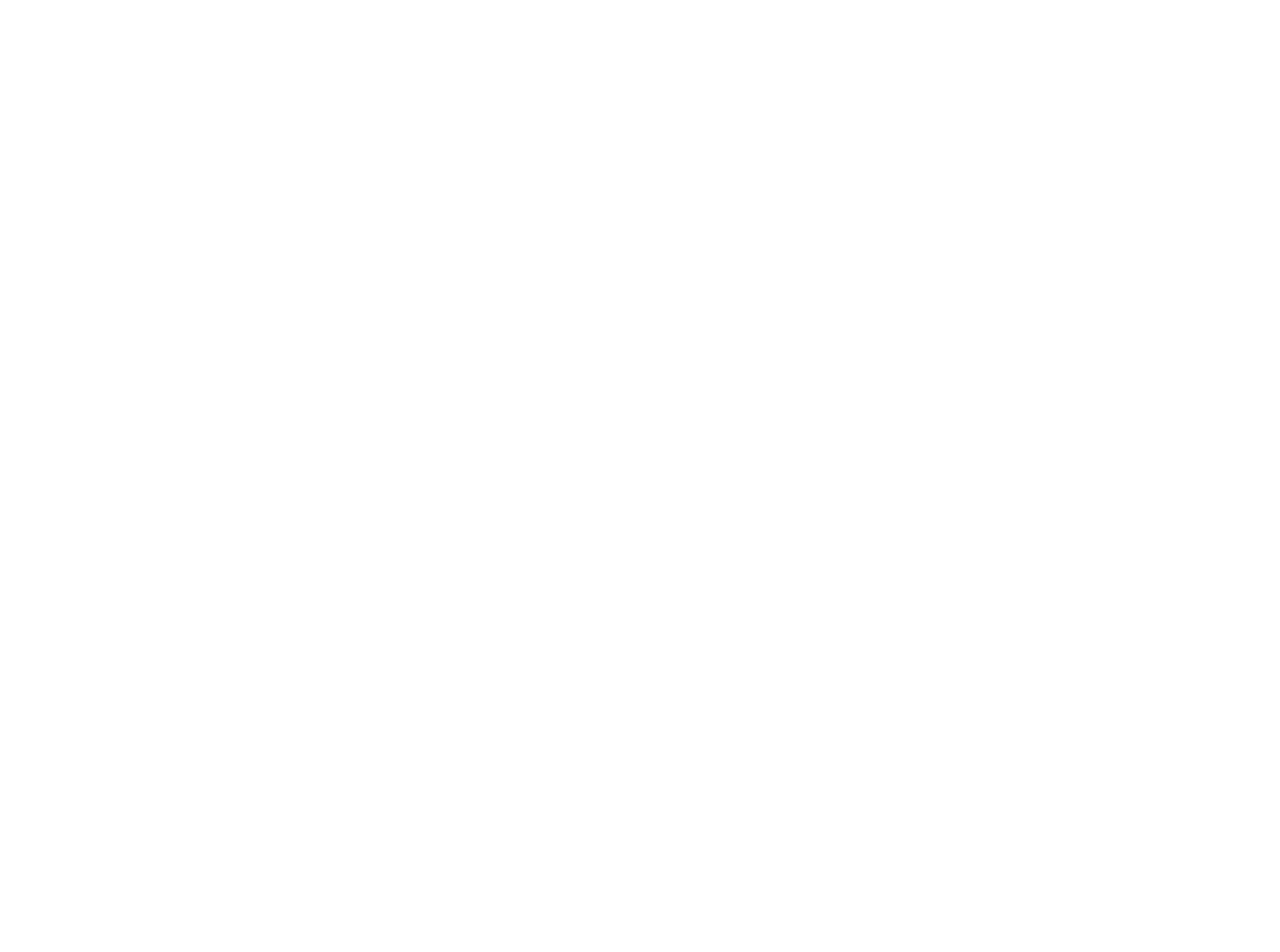
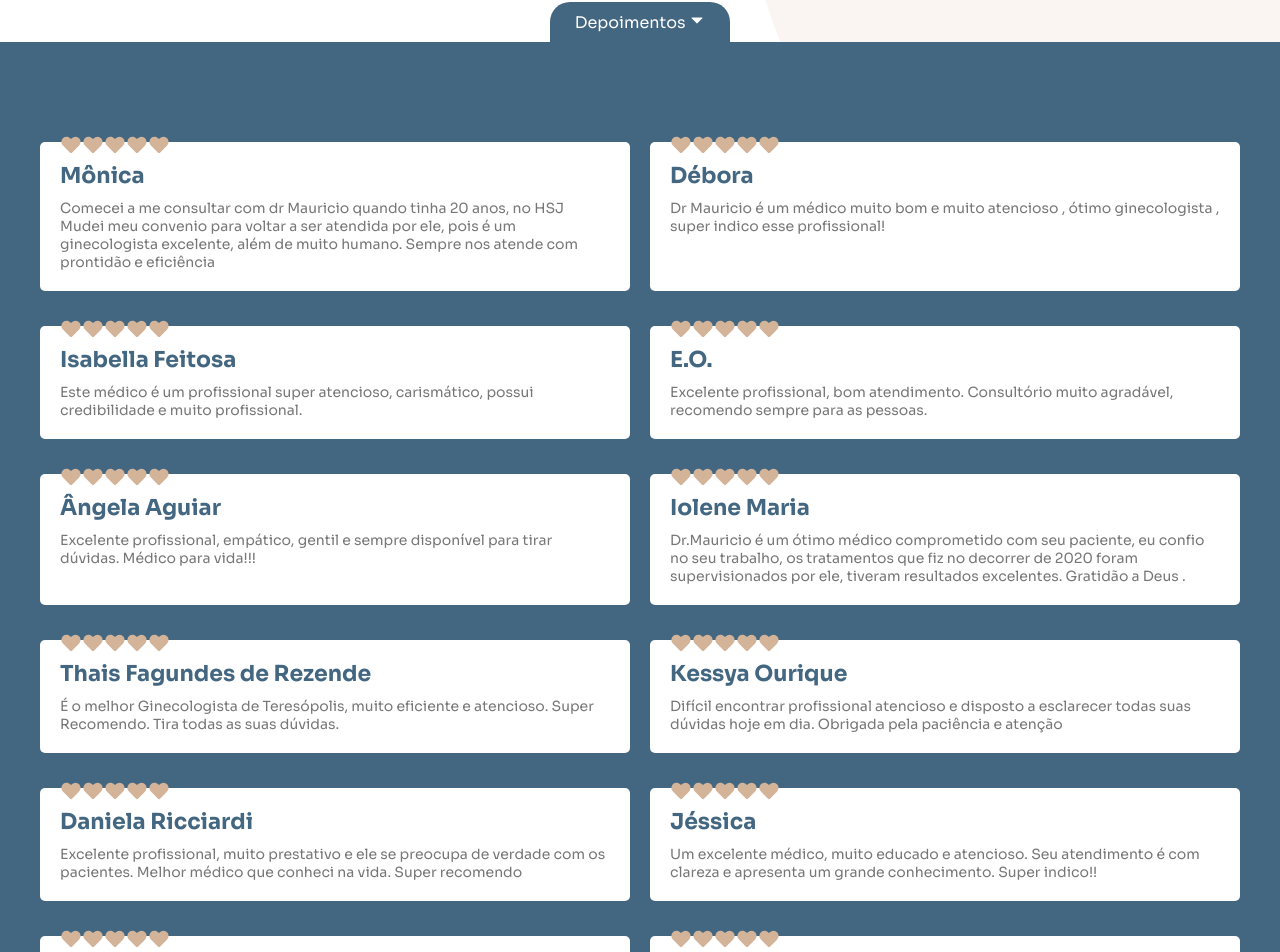
Before and after one commit to jonatasgs7/drmauricio-page-next, a Next.js app: page / in a window 1280 px wide. Shown: the part 879-1831 px from the top of the page. Before the commit the page ends 871 px from the top, so only its background shows below. Built offline with nearby package versions, Linux system fonts and the light colour scheme.

Commit message:
Ajustes e inclusão de depoimentos

```diff
--- /dev/null
+++ b/src/components/DepoimentoBox.tsx
@@ -0,0 +1,32 @@
+import styles from '@/styles/DepoimentoBox.module.css'
+import { HeartStraight } from 'phosphor-react'
+
+interface propsDepoimentos {
+    depoimento: string
+    autor: string
+}
+
+export function DepoimentoBox(props: propsDepoimentos) {
+    return (
+        <>
+            <div className={styles.depobox}>
+
+                <div className={styles.depoboxStars}>
+                    <HeartStraight weight="fill" />
+                    <HeartStraight weight="fill" />
+                    <HeartStraight weight="fill" />
+                    <HeartStraight weight="fill" />
+                    <HeartStraight weight="fill" />
+                </div>
+
+                <div className={styles.DepoBoxAutor}>
+                    <h4>{props.autor}</h4>
+                </div>
+                <div className={styles.DepoBoxContent}>
+                    <p>{props.depoimento}</p>
+                </div>
+
+            </div>
+        </>
+    )
+}
--- /dev/null
+++ b/src/layout/Depoimentos.tsx
@@ -0,0 +1,33 @@
+import { ReactNode, useRef } from 'react'
+import styles from '@/styles/Depoimentos.module.css'
+import { Container } from '@/layout/Container'
+import { CaretDown } from 'phosphor-react'
+
+interface propsDepoBox {
+    children : ReactNode
+}
+
+export function Depoimentos(props:propsDepoBox){
+
+    const refScroll = useRef<HTMLDivElement>(null);
+    const handleClick = () => {
+        refScroll.current?.scrollIntoView({behavior: 'smooth'});
+    }
+
+    return (
+        <>
+            <section className={styles.depoimentos}>
+                <Container>
+
+                    <div className={styles.depoimentosButton} onClick={handleClick}>
+                        <p>Depoimentos <CaretDown weight="fill" /></p>
+                    </div>
+
+                    <div className={styles.depoboxContainer} ref={refScroll}>
+                        {props.children}
+                    </div>
+                </Container>
+            </section>
+        </>
+    )
+}
--- a/src/pages/index.tsx
+++ b/src/pages/index.tsx
@@ -4,6 +4,8 @@
 import { Photo } from '@/layout/Photo'
 import { Content } from '@/layout/Content'
 import { Container } from '@/layout/Container'
+import { Depoimentos } from '@/layout/Depoimentos'
+import { DepoimentoBox } from '@/components/DepoimentoBox'
 
 export default function Home() {
   return (
@@ -24,6 +26,7 @@
 
       <Header />
 
+      <div className="mainContent">
         <Container>
           <div className={styles.main}>
 
@@ -35,6 +38,28 @@
             </div>
           </div>
         </Container>
+      </div>
+
+      <Depoimentos>
+
+        <DepoimentoBox autor="Mônica" depoimento="Comecei a me consultar com dr Mauricio quando tinha 20 anos, no HSJ
+Mudei meu convenio para voltar a ser atendida por ele, pois é um ginecologista excelente, além de muito humano. Sempre nos atende com prontidão e eficiência" />
+        <DepoimentoBox autor="Débora" depoimento="Dr Mauricio é um médico muito bom e muito atencioso , ótimo ginecologista , super indico esse profissional!" />
+        <DepoimentoBox autor="Isabella Feitosa" depoimento="Este médico é um profissional super atencioso, carismático, possui credibilidade e muito profissional." />
+        <DepoimentoBox autor="E.O." depoimento="Excelente profissional, bom atendimento. Consultório muito agradável, recomendo sempre para as pessoas." />
+        <DepoimentoBox autor="Ângela Aguiar" depoimento="Excelente profissional, empático, gentil e sempre disponível para tirar dúvidas. Médico para vida!!!" />
+        <DepoimentoBox autor="Iolene Maria" depoimento="Dr.Mauricio é um ótimo médico comprometido com seu paciente, eu confio no seu trabalho, os tratamentos que fiz no decorrer de 2020 foram supervisionados por ele, tiveram resultados excelentes. Gratidão a Deus ." />
+        <DepoimentoBox autor="Thais Fagundes de Rezende" depoimento="É o melhor Ginecologista de Teresópolis, muito eficiente e atencioso. Super Recomendo. Tira todas as suas dúvidas." />
+        <DepoimentoBox autor="Kessya Ourique" depoimento="Difícil encontrar profissional atencioso e disposto a esclarecer todas suas dúvidas hoje em dia. Obrigada pela paciência e atenção" />
+        <DepoimentoBox autor="Daniela Ricciardi" depoimento="Excelente profissional, muito prestativo e ele se preocupa de verdade com os pacientes. Melhor médico que conheci na vida. Super recomendo" />
+        <DepoimentoBox autor="Jéssica" depoimento="Um excelente médico, muito educado e atencioso.
+Seu atendimento é com clareza e apresenta um grande conhecimento. Super indico!!" />
+        <DepoimentoBox autor="NB" depoimento="Excelente médico, atencioso, competente. Sempre paciente para ouvir e explicar! Faço acompanhamento de rotina há alguns anos." />
+        <DepoimentoBox autor="Érika Peclat de Araujo" depoimento="O melhor profissional na área de ginecologia! Sempre recomendo a todas as mulheres que conheço, pois além da assistência médica ser impecável ele é muito atencioso!" />
+        <DepoimentoBox autor="Thatiana Lopes" depoimento="Dr. Maurício além de ser médico ele é humano, entende nossos casos, paciente, detalhista, atencioso! Indico ele para todas as amigas e conhecidas! Me identifiquei com ele e com o atendimento super humanizado. Sou atendimento pela Dra. Dani também, que aliás, também é um amor de pessoa! Só tenho a agradecer a ambos, ao consultório e a maravilhosa Regina, que é uma pessoa com um coração de OURO, um amorzinho e deixa a gente mega relaxada antes das consultas e exames. São totalmentes de confianças! Só tenho a agradecer!" />
+        <DepoimentoBox autor="Sandy" depoimento="Excelente profissional, sempre que preciso ele me atende com urgência, explica tudo direitinho e nos deixa a vontade." />
+
+      </Depoimentos>
 
     </>
   )
--- /dev/null
+++ b/src/styles/DepoimentoBox.module.css
@@ -0,0 +1,8 @@
+.depobox {width:calc(50% - 10px); padding:20px; border-radius:5px; background-color:#fff; margin-bottom:15px; position:relative;}
+.depobox h4 {font-size:22px; color:var(--primaryColor); margin-bottom:10px;}
+.depobox p {font-size:14px; color:#777}
+.depoboxStars {color:var(--thirdColor); font-size:22px; position:absolute; top:-8px;}
+
+@media (max-width:768px){
+    .depobox {width:100%; margin-bottom:30px;}
+}
--- /dev/null
+++ b/src/styles/Depoimentos.module.css
@@ -0,0 +1,13 @@
+.depoimentos {width:100%; margin-top:-20px; background-color:var(--primaryColor); padding:100px 40px; position:relative;}
+.depoimentosButton {width:180px; height:40px; background-color:var(--primaryColor); border-radius:20px 20px 0 0; position:absolute; bottom:100%; left:50%; transform:translateX(-50%); display:flex; justify-content:center; align-items:center; color:#fff; cursor:pointer; transition:all 150ms linear;}
+.depoimentosButton:hover {height:46px;}
+.depoboxContainer {display:flex; justify-content:space-between; flex-wrap:wrap; gap:20px;}
+
+@media (max-width:768px){
+    .depoimentos {padding:60px 5px;}
+    .depoboxContainer {gap:0;}
+}
+
+@media (max-height:960px){
+    .depoimentos {margin-top:80px;}
+}
--- a/src/styles/Home.module.css
+++ b/src/styles/Home.module.css
@@ -1,4 +1,5 @@
-.main {display:flex; height:100%; gap:60px; margin-top:30px;}
+.mainContent {background-image:url(../assets/img/background_main.png); background-repeat:no-repeat; background-position:right center;}
+.main {display:flex; height:calc(100vh - 110px); gap:60px;}
 .module_photo {width:45%;}
 .module_content {width:55%;}
 
@@ -6,3 +7,7 @@
   .main {flex-direction:column; gap:20px;}
   .module_photo, .module_content {width:100%;}
 }
+
+@media (max-height:960px){
+  .main {height:auto;}
+}
--- a/src/styles/globals.css
+++ b/src/styles/globals.css
@@ -10,7 +10,7 @@
 
 ::selection {background-color:var(--primaryColor); color:#fff; text-shadow:none;}
 
-body {background-image:url(../assets/img/background_main.png); background-repeat:no-repeat; background-position:right center;}
+body {background-image:url(../assets/img/background_main.png); background-repeat:no-repeat; background-position:right top;}
 
 @media (max-width:768px){
   body {background-image:none;}
```
Lines whose indentation alone changed are shown as unchanged.
